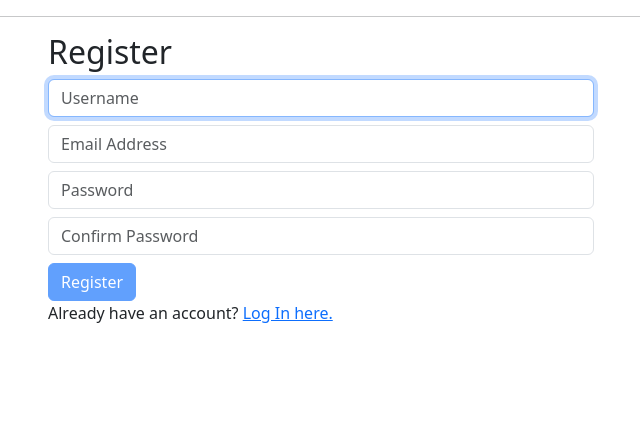
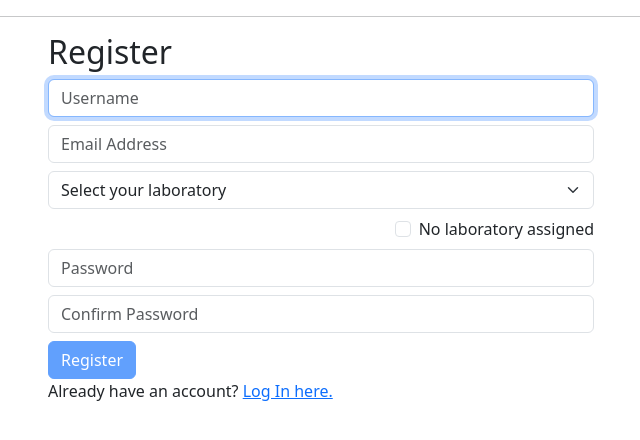
Before and after one commit to 4xel-C/CS50W_Final-project, a Django app: template chemanager/templates/chemanager/register.html in a window 1280 px wide. Shown: the part 56-496 px from the top of the page, without its empty margins (319-959 px from the left). Run offline with Django 5.2, Linux system fonts and the light colour scheme; the template is opened without the code that fills it: values that come from a table or form of the project are taken from there, others are empty; data comes from the database, SQL or seed files in the repository; both versions use the stored data as it was after the commit; parts of the project's set-up code (start-up, migrations or seed data) failed here and were passed over.

Commit message:
Implementation of laboratory selection when registering

```diff
--- a/chemanager/admin.py
+++ b/chemanager/admin.py
@@ -1 +1,5 @@
 from django.contrib import admin
+from .models import User, Laboratory
+
+admin.site.register(User)
+admin.site.register(Laboratory)
--- a/chemanager/models.py
+++ b/chemanager/models.py
@@ -2,5 +2,15 @@ from django.contrib.auth.models import AbstractUser
 from django.db import models
 
 
+class Laboratory(models.Model):
+    id = models.AutoField(primary_key=True)
+    lab_number = models.CharField(max_length=20, unique=True)
+
+    def __str__(self):
+        return self.lab_number
+
 class User(AbstractUser):
     id = models.AutoField(primary_key=True)
+    laboratory = models.ForeignKey(
+        Laboratory, on_delete=models.SET_NULL, null=True, blank=True
+    )
--- a/chemanager/static/chemanager/register.js
+++ b/chemanager/static/chemanager/register.js
@@ -5,12 +5,15 @@ document.addEventListener('DOMContentLoaded', () => {
     // declare the event listener
     const passwordInput = document.querySelector('#passwordInput');
     const confirmInput = document.querySelector('#confirmationInput');
+    const labInput = document.querySelector('#labInput');
+    const noLab = document.querySelector('#noLab')
     const submitButton = document.querySelector('#submitButton');
     const registerForm = document.querySelector('#registerForm');
     const inputs = document.querySelectorAll("input");
 
-    // Disable the submit button by default
+    // Disable the submit button and the lab selector if needed
     submitButton.disabled = true;
+    labInput.disabled = noLab.checked;
 
     // Add event listener to each inputs to enable the button if all field compelte
     inputs.forEach(input => {
@@ -30,4 +33,9 @@ document.addEventListener('DOMContentLoaded', () => {
             showAlert('Password does not match!', 'danger');
         }
     })
+
+    // Add the event listener for the no lab checkbox
+    noLab.addEventListener('change', () => {
+        labInput.disabled = noLab.checked;
+    })
 });
--- a/chemanager/templates/chemanager/register.html
+++ b/chemanager/templates/chemanager/register.html
@@ -10,17 +10,31 @@
 
             <form action="{% url 'register' %}" method="post" id="registerForm">
                 {% csrf_token %}
-                <div class="form-group">
-                    <input class="form-control mb-2" id="userInput" autofocus type="text" name="username" placeholder="Username">
+                <div class="form-group mb-2">
+                    <input class="form-control" id="userInput" autofocus type="text" name="username" placeholder="Username">
                 </div>
-                <div class="form-group">
-                    <input class="form-control mb-2" id="emailInput" type="email" name="email" placeholder="Email Address">
+                <div class="form-group  mb-2">
+                    <input class="form-control" id="emailInput" type="email" name="email" placeholder="Email Address">
                 </div>
-                <div class="form-group">
-                    <input class="form-control mb-2" id="passwordInput" type="password" name="password" placeholder="Password">
+                <div class="form-group mb-2">
+                    <select class="form-select" id="labInput" type="text" name="laboratory">
+                        <option value="" diasabled selected>Select your laboratory</option>
+                        {%  for laboratory in laboratories %}
+                        <option value="{{ laboratory.lab_number }}">{{ laboratory.lab_number }}</option>
+                        {% endfor %}
+                    </select>
                 </div>
-                <div class="form-group">
-                    <input class="form-control mb-2" id="confirmationInput" type="password" name="confirmation" placeholder="Confirm Password">
+                <div class="form-check mb-2 d-flex justify-content-end">
+                    <input class="form-check-input" type="checkbox" id="noLab" name="no_lab" value="True">
+                    <label class="form-check-label ms-2" for="no_lab">
+                      No laboratory assigned
+                    </label>
+                </div>
+                <div class="form-group mb-2">
+                    <input class="form-control" id="passwordInput" type="password" name="password" placeholder="Password">
+                </div>
+                <div class="form-group mb-2">
+                    <input class="form-control" id="confirmationInput" type="password" name="confirmation" placeholder="Confirm Password">
                 </div>
                 <input class="btn btn-primary" id="submitButton" type="submit" value="Register">
             </form>
```
Also changed, not shown: chemanager/views.py (+25 -3 lines), chemanager/migrations/0002_laboratory_user_laboratory.py (added), db.sqlite3.
